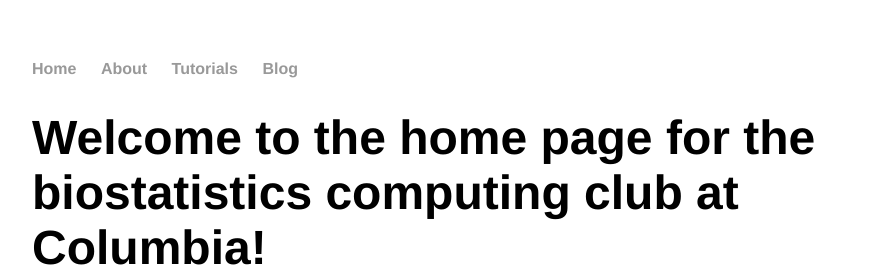
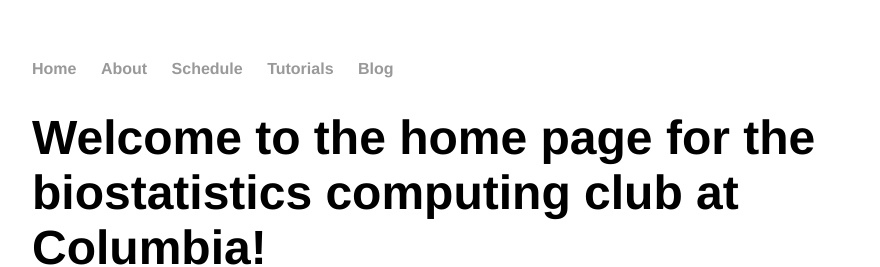
Before and after one commit to columbia-computing-club/columbia-computing-club.github.io, a Jekyll site: the page built from index.html, in a window 1280 px wide. Shown: the top 267 px of the page, without its empty margins (160-1040 px from the left). Built offline with Jekyll 4.4.1, drawn with Linux system fonts in a browser that asks for light colours.

Commit message:
Update default.html

```diff
--- a/_layouts/default.html
+++ b/_layouts/default.html
@@ -13,6 +13,7 @@
 <ul>
 <li><a href="/">Home</a></li>
 <li><a href="/about">About</a></li>
+<li><a href="/schedule">Schedule</a></li>
 <li><a href="/tutorials">Tutorials</a></li>
 <li><a href="/blog">Blog</a></li>
 </ul>
```
